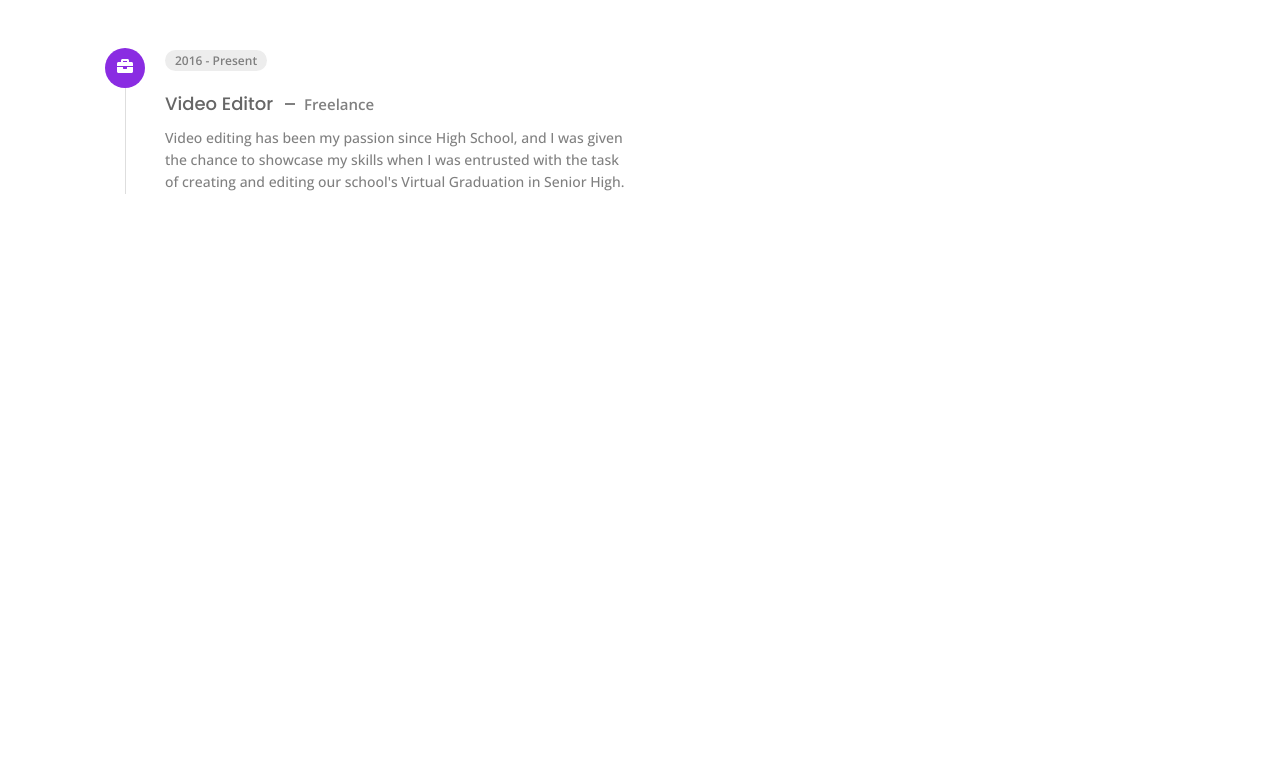
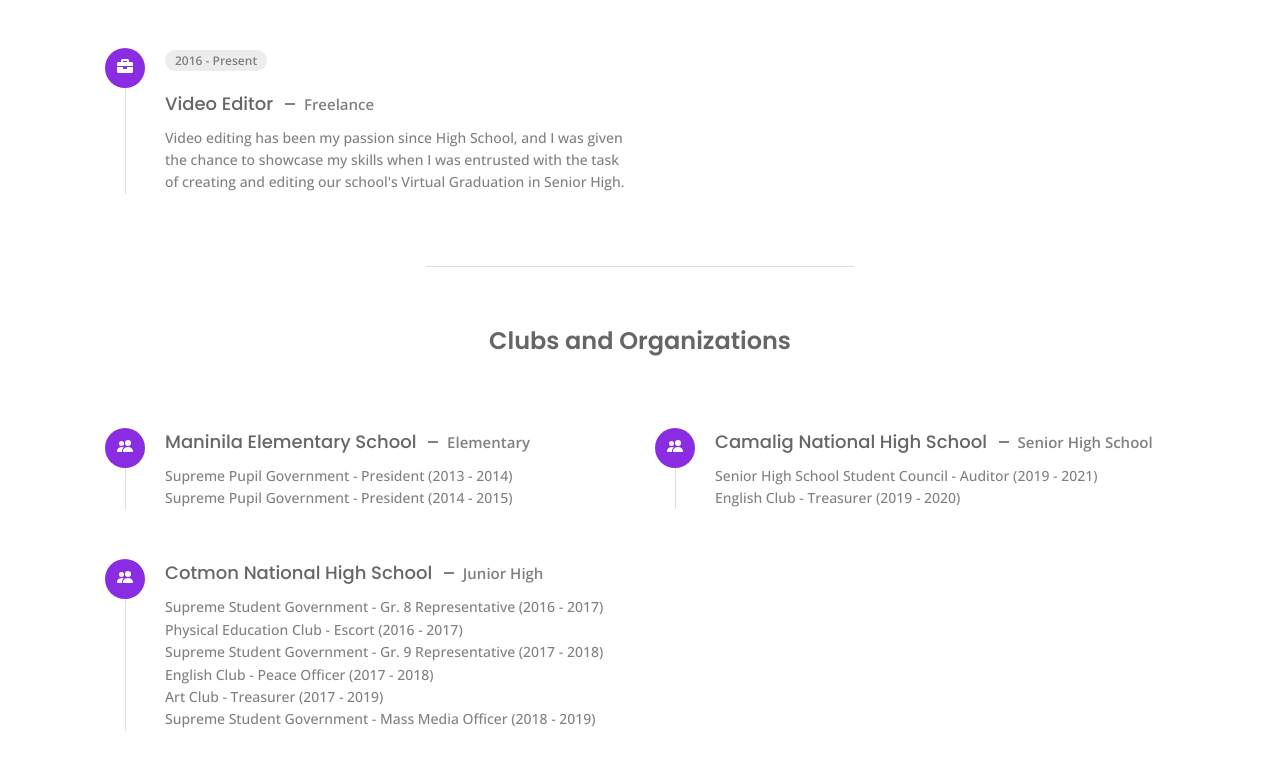
Before and after one commit to Bocchi02/websys-profile-Napili, a React (Vite) app: page /about in a window 1280 px wide. Shown: the part 1935-2702 px from the top of the page. Before the commit the page ends 2199 px from the top, so only its background shows below. Built offline with nearby package versions, Linux system fonts and the light colour scheme.

Commit message:
added clubs&organizations part@about page (final)

```diff
--- a/src/data.jsx
+++ b/src/data.jsx
@@ -1,4 +1,5 @@
 import { FaHome, FaUser, FaFolderOpen, FaEnvelopeOpen, FaBriefcase, FaGraduationCap, FaCode } from "react-icons/fa";
+import { BsFillPeopleFill } from "react-icons/bs";
 import { FiFileText, FiUser, FiExternalLink } from "react-icons/fi";
 
 import Work1 from "./assets/project-1.jpeg";
@@ -209,6 +210,32 @@ export const resume = [
         year: "2009 - 2015",
         title: "Elementary <span> Maninila Elementary School </span>",
         desc: "",
+    },
+];
+
+export const clubs = [
+    {
+        id: 1,
+        category: "col1",
+        icon: <BsFillPeopleFill />,
+        title: "Maninila Elementary School <span> Elementary </span>",
+        desc: "Supreme Pupil Government - President (2013 - 2014) <br> Supreme Pupil Government - President (2014 - 2015)",
+    },
+
+    {
+        id: 2,
+        category: "col1",
+        icon: <BsFillPeopleFill />,
+        title: "Cotmon National High School <span> Junior High </span>",
+        desc: "Supreme Student Government - Gr. 8 Representative (2016 - 2017) <br> Physical Education Club - Escort (2016 - 2017) <br> Supreme Student Government - Gr. 9 Representative (2017 - 2018) <br> English Club - Peace Officer (2017 - 2018) <br> Art Club - Treasurer (2017 - 2019) <br> Supreme Student Government - Mass Media Officer (2018 - 2019)",
+    },
+
+    {
+        id: 3,
+        category: "col2",
+        icon: <BsFillPeopleFill />,
+        title: "Camalig National High School <span> Senior High School </span>",
+        desc: "Senior High School Student Council - Auditor (2019 - 2021) <br> English Club - Treasurer (2019 - 2020)",
     },
 ];
 
--- a/src/pages/about/About.jsx
+++ b/src/pages/about/About.jsx
@@ -4,8 +4,9 @@ import Stats from "../components/Stats";
 import { FaDownload } from "react-icons/fa";
 import CV from "../../assets/Napili_CV.pdf";
 import Skills from "../components/Skills";
-import { resume } from "../../data";
+import { clubs, resume } from "../../data";
 import ResumeItem from "../components/ResumeItem";
+import ClubItem from "../components/ClubItem";
 import "./about.css";
 
 const About = () => {
@@ -65,6 +66,28 @@ const About = () => {
                     </div>
                 </div>
             </section>
+
+            <div className="separator"></div>
+
+            <section className="resume">
+                <h3 className="section__subtitle subtitle__center">Clubs and Organizations</h3>
+                <div className="resume__container grid">
+                    <div className="resume__data">
+                        {clubs.map((val) => {
+                            if (val.category === "col1") {
+                                return <ClubItem key={val.id} {...val} />;
+                            }
+                        })}
+                    </div>
+                    <div className="resume__data">
+                        {clubs.map((val) => {
+                            if (val.category === "col2") {
+                                return <ClubItem key={val.id} {...val} />;
+                            }
+                        })}
+                    </div>
+                </div>
+            </section>
         </main>
     );
 };
```
